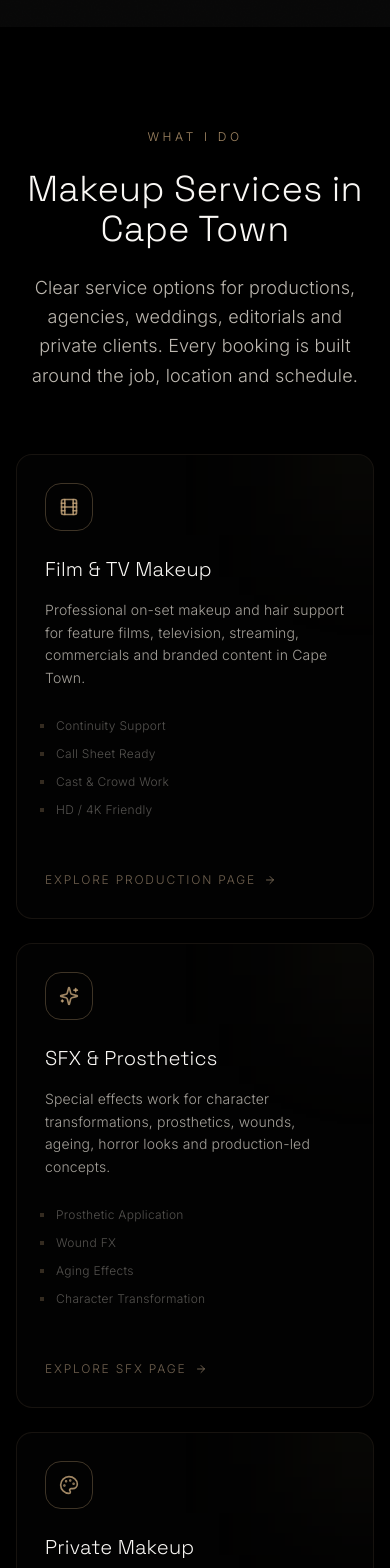
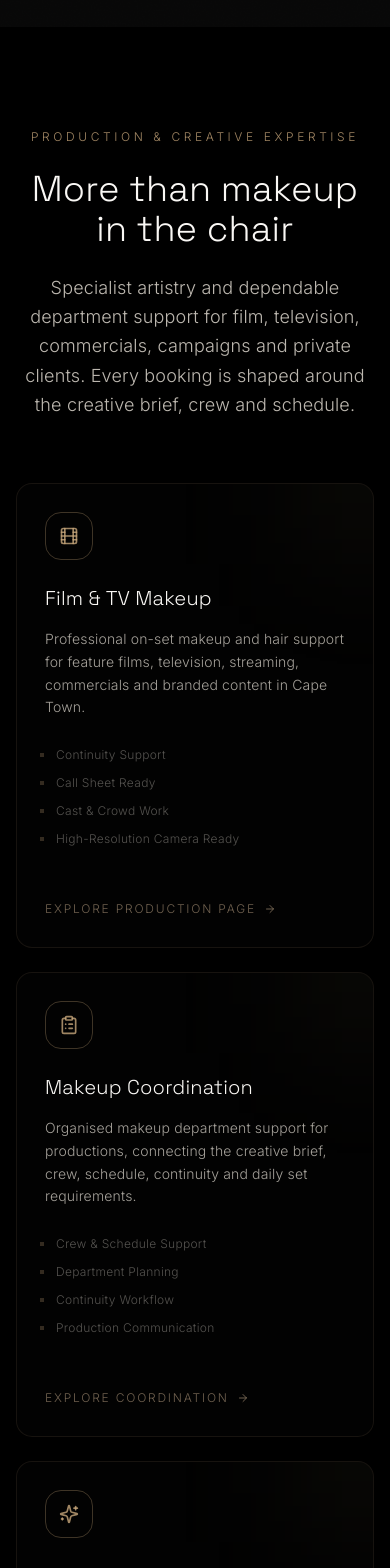
Before and after one commit to JohnMorgenrood/amy, a Next.js app: page / in a window 390 px wide. Shown: the part 1360-2928 px from the top of the page. Built offline with nearby package versions, Linux system fonts and the light colour scheme.

Commit message:
Improve expertise and service enquiry flow

```diff
--- a/src/app/commercial-editorial-makeup-artist-cape-town/page.tsx
+++ b/src/app/commercial-editorial-makeup-artist-cape-town/page.tsx
@@ -5,7 +5,7 @@ import { ServiceLandingPage } from '@/components/seo/ServiceLandingPage'
 const pageUrl = 'https://www.amymup.shop/commercial-editorial-makeup-artist-cape-town'
 const faqs = [
   { question: 'Does Amy work with agencies and production companies?', answer: 'Yes. Amy is available for agency bookings, commercial productions, branded content, campaigns, lookbooks and editorial shoots in Cape Town.' },
-  { question: 'Can makeup be adapted for HD and 4K camera work?', answer: 'Yes. Product choice, skin preparation and finishing are adapted to the lighting, camera format, creative direction and expected shooting conditions.' },
+  { question: 'Can makeup be adapted for high-resolution camera work?', answer: 'Yes. Product choice, skin preparation and finishing are adapted to the camera format, lenses, lighting, creative direction and expected shooting conditions.' },
   { question: 'Is Amy available for e-commerce and content days?', answer: 'Yes. Amy can support efficient e-commerce shoots, campaign content days and multiple-look schedules where consistency and fast changes matter.' },
   { question: 'Can hair styling be included?', answer: 'Yes. Makeup and hair support can be discussed together depending on the brief, talent numbers, schedule and complexity of the required looks.' },
 ]
@@ -39,7 +39,7 @@ export default function CommercialEditorialPage() {
       { title: 'Content and test days', description: 'Polished skin and adaptable looks for portfolios, agency tests, social campaigns and creator content.' },
     ]}
     services={[
-      { title: 'Camera-ready beauty makeup', description: 'Skin preparation and refined makeup that reads naturally in person while remaining polished under HD and 4K cameras.' },
+      { title: 'Camera-ready beauty makeup', description: 'Skin preparation and refined makeup designed to read naturally in person and remain polished under modern high-resolution cinema and stills cameras.' },
       { title: 'Brand and campaign consistency', description: 'Repeatable makeup choices that stay aligned across talent, setups, deliverables and consecutive shoot days.' },
       { title: 'Editorial and creative looks', description: 'From clean beauty to more directional concepts, developed in collaboration with the wider creative team.' },
       { title: 'On-set maintenance', description: 'Touch-ups, shine control, quick changes and continuity-aware support throughout the working day.' },
--- a/src/components/sections/Contact.tsx
+++ b/src/components/sections/Contact.tsx
@@ -16,6 +16,7 @@ import {
   MessageCircle,
   ChevronLeft,
   ChevronRight,
+  ChevronDown,
   CalendarDays,
 } from 'lucide-react'
 import { trackLeadClick } from '@/components/tracking/TrackedContactLink'
@@ -53,15 +54,14 @@ const facebookUrl = 'https://www.facebook.com/share/1CE4F4CZnP/'
 const tiktokUrl = 'https://www.tiktok.com/@amyb_mup?_r=1&_t=ZS-95umNruEh0q'
 
 const serviceTypes = [
+  'Film & TV Production',
+  'Makeup Department Coordination',
+  'SFX & Prosthetics',
+  'Commercial & Editorial',
+  'Hair Styling',
   'Private Makeup Appointment',
-  'Film & TV Production',
-  'Film Shoot Makeup Department Coordination / Support',
-  'Continuity / Standby Makeup Support',
-  'SFX & Prosthetics',
-  'Agency / Commercial Booking',
-  'Beauty & Editorial',
-  'Bridal & Events',
-  'Hair Styling',
+  'Continuity & Standby Makeup',
+  'Bridal Makeup',
   'Other',
 ]
 
@@ -398,28 +398,24 @@ export function Contact() {
                     </div>
 
                     <div className="sm:col-span-2">
-                      <label className="block text-[10px] tracking-[0.15em] uppercase text-cream-300/80 mb-3">
+                      <label htmlFor="service" className="block text-[10px] tracking-[0.15em] uppercase text-cream-300/80 mb-3">
                         Service Type *
                       </label>
-                      <div className="grid gap-3 sm:grid-cols-2 xl:grid-cols-3">
-                        {serviceTypes.map((service) => {
-                          const isActive = formData.service === service
-
-                          return (
-                            <button
-                              key={service}
-                              type="button"
-                              onClick={() => setFormData({ ...formData, service })}
-                              className={`rounded-2xl border px-4 py-4 text-left transition-all duration-300 ${
-                                isActive
-                                  ? 'border-gold-500/50 bg-gold-500/10 text-cream-100'
-                                  : 'border-gold-500/10 bg-dark-800/70 text-cream-300/75 hover:border-gold-500/30 hover:bg-dark-800'
-                              }`}
-                            >
-                              <span className="block text-sm font-light leading-relaxed">{service}</span>
-                            </button>
-                          )
-                        })}
+                      <div className="relative">
+                        <select
+                          id="service"
+                          name="service"
+                          required
+                          value={formData.service}
+                          onChange={(e) => setFormData({ ...formData, service: e.target.value })}
+                          className="w-full appearance-none rounded-2xl border border-gold-500/30 bg-dark-800/80 px-4 py-3.5 pr-12 font-light text-cream-100 outline-none transition-all focus:border-gold-500/60 focus:ring-2 focus:ring-gold-500/10"
+                        >
+                          <option value="" disabled>Select the service you need</option>
+                          {serviceTypes.map((service) => (
+                            <option key={service} value={service}>{service}</option>
+                          ))}
+                        </select>
+                        <ChevronDown className="pointer-events-none absolute right-4 top-1/2 h-4 w-4 -translate-y-1/2 text-gold-400" aria-hidden="true" />
                       </div>
                     </div>
 
--- a/src/components/sections/Services.tsx
+++ b/src/components/sections/Services.tsx
@@ -7,7 +7,7 @@ import {
   Film,
   Palette,
   Sparkles,
-  Heart,
+  ClipboardList,
   Camera,
   Scissors,
   ArrowRight
@@ -20,13 +20,23 @@ const services = [
     icon: Film,
     title: 'Film & TV Makeup',
     description: 'Professional on-set makeup and hair support for feature films, television, streaming, commercials and branded content in Cape Town.',
-    features: ['Continuity Support', 'Call Sheet Ready', 'Cast & Crowd Work', 'HD / 4K Friendly'],
+    features: ['Continuity Support', 'Call Sheet Ready', 'Cast & Crowd Work', 'High-Resolution Camera Ready'],
     gradient: 'from-amber-500 to-orange-600',
     href: '/film-tv-commercial-makeup-artist-cape-town',
     cta: 'Explore Production Page',
   },
   {
     id: 2,
+    icon: ClipboardList,
+    title: 'Makeup Coordination',
+    description: 'Organised makeup department support for productions, connecting the creative brief, crew, schedule, continuity and daily set requirements.',
+    features: ['Crew & Schedule Support', 'Department Planning', 'Continuity Workflow', 'Production Communication'],
+    gradient: 'from-blue-500 to-cyan-600',
+    href: '/makeup-department-coordinator-cape-town',
+    cta: 'Explore Coordination',
+  },
+  {
+    id: 3,
     icon: Sparkles,
     title: 'SFX & Prosthetics',
     description: 'Special effects work for character transformations, prosthetics, wounds, ageing, horror looks and production-led concepts.',
@@ -34,16 +44,6 @@ const services = [
     gradient: 'from-red-500 to-rose-600',
     href: '/sfx-makeup-artist-cape-town',
     cta: 'Explore SFX Page',
-  },
-  {
-    id: 3,
-    icon: Palette,
-    title: 'Private Makeup',
-    description: 'Simple, polished makeup for private clients in Cape Town including birthdays, dinners, functions, shoots and special occasions.',
-    features: ['Natural Glam', 'Soft Glam', 'Photo Ready Finish', 'Mobile Appointments'],
-    gradient: 'from-pink-500 to-rose-500',
-    href: '/private-makeup-artist-cape-town',
-    cta: 'Explore Private Bookings',
   },
   {
     id: 4,
@@ -57,16 +57,6 @@ const services = [
   },
   {
     id: 5,
-    icon: Heart,
-    title: 'Bridal Makeup',
-    description: 'Wedding makeup designed to last beautifully in person and on camera, from trial sessions through to the full wedding morning.',
-    features: ['Bridal Trials', 'Wedding Day Makeup', 'Bridal Party Bookings', 'Long-Wear Finish'],
-    gradient: 'from-rose-400 to-pink-500',
-    href: '/bridal-makeup-artist-cape-town',
-    cta: 'Explore Bridal Page',
-  },
-  {
-    id: 6,
     icon: Scissors,
     title: 'Hair Styling',
     description: 'Hair styling support for productions, editorials, bridal mornings and private appointments, including polished finishing and period styling.',
@@ -74,6 +64,16 @@ const services = [
     gradient: 'from-gold-400 to-amber-500',
     href: '/hair-stylist-cape-town',
     cta: 'Explore Hair Styling',
+  },
+  {
+    id: 6,
+    icon: Palette,
+    title: 'Private Makeup',
+    description: 'Simple, polished makeup for private clients in Cape Town including birthdays, dinners, functions, shoots and special occasions.',
+    features: ['Natural Glam', 'Soft Glam', 'Photo Ready Finish', 'Mobile Appointments'],
+    gradient: 'from-pink-500 to-rose-500',
+    href: '/private-makeup-artist-cape-town',
+    cta: 'Explore Private Bookings',
   },
 ]
 
@@ -110,13 +110,13 @@ export function Services() {
             viewport={{ once: true }}
             className="inline-block text-gold-500/80 text-xs tracking-[0.3em] uppercase mb-6"
           >
-            What I Do
+            Production & Creative Expertise
           </motion.span>
           <h2 className="font-display text-4xl sm:text-5xl lg:text-6xl font-light text-cream-100 mb-6">
-            Makeup Services in Cape Town
+            More than makeup in the chair
           </h2>
           <p className="text-cream-300/80 text-lg max-w-[42rem] mx-auto font-light leading-relaxed">
-            Clear service options for productions, agencies, weddings, editorials and private clients. Every booking is built around the job, location and schedule.
+            Specialist artistry and dependable department support for film, television, commercials, campaigns and private clients. Every booking is shaped around the creative brief, crew and schedule.
           </p>
         </motion.div>
 
```
